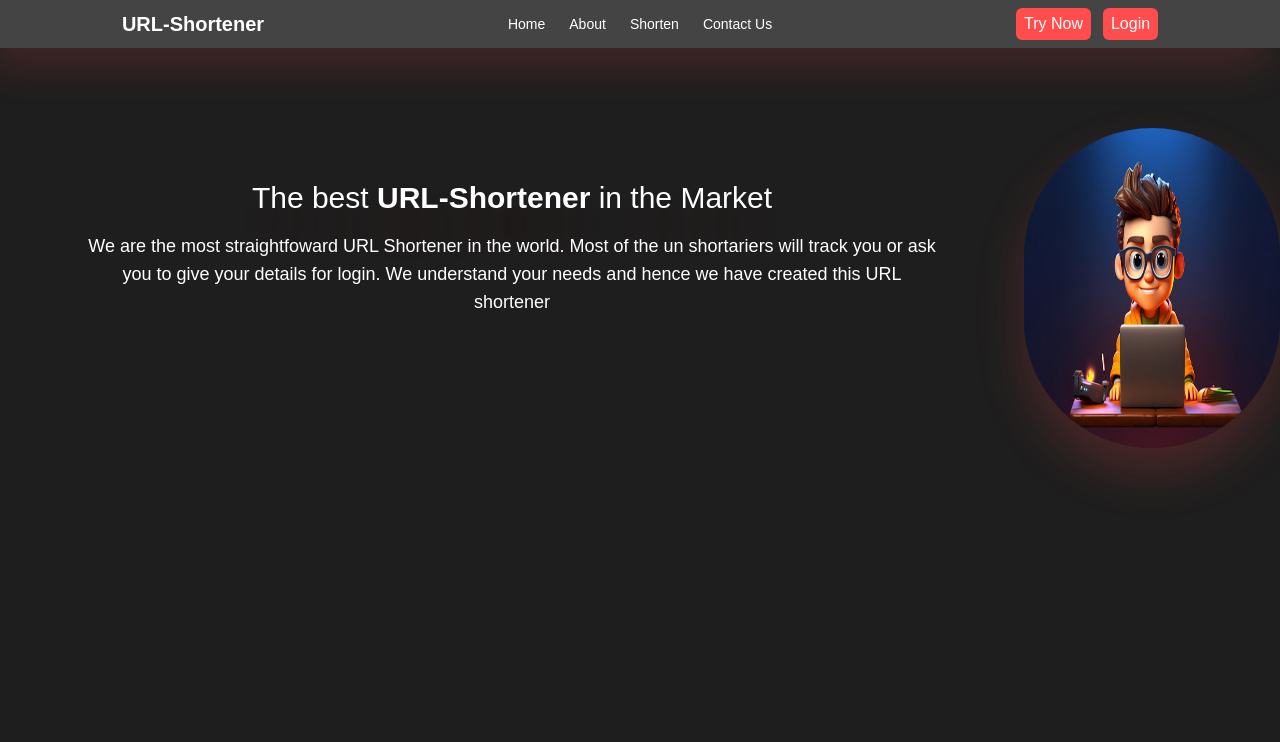
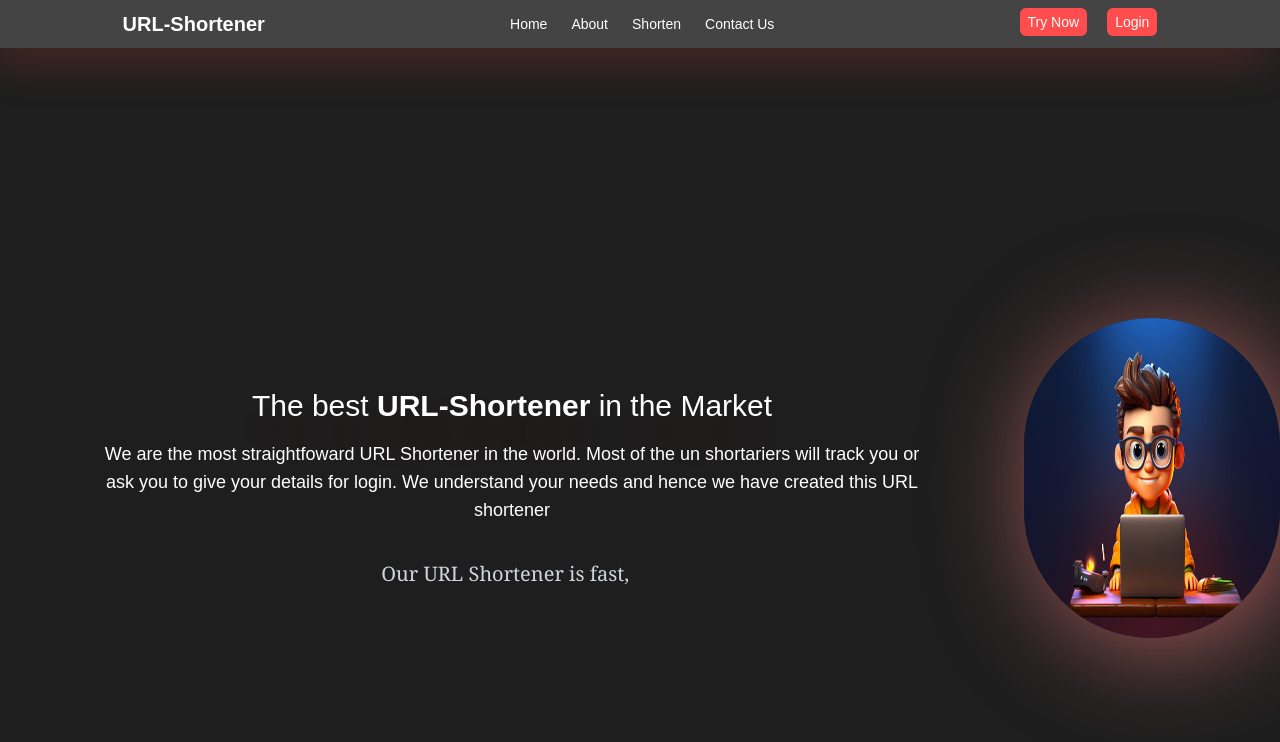
Before and after one commit to Sree-Charan-6522/Url-Shortener, a Next.js app: page / in a window 1280 px wide. Shown: the top 742 px of the page. Built offline with nearby package versions, Linux system fonts and the light colour scheme; no server answers.

Commit message:
Final adjustments before deployment

```diff
--- a/app/Contact/page.js
+++ b/app/Contact/page.js
@@ -1,36 +1,124 @@
-import React from 'react'
+"use client";
+import React, { useRef, useEffect } from "react";
+import { useSession } from "next-auth/react";
+import Link from "next/link";
+import { motion } from "framer-motion";
+import { ToastContainer, toast, Zoom } from 'react-toastify';
+import 'react-toastify/dist/ReactToastify.css';
 
 const Contact = () => {
+  const { data: session } = useSession();
+
+
+  const formRef = useRef(null);
+
+  const popMesg = (e) => {
+    const form = formRef.current;
+    const name = form.querySelector("#name").value?.trim() || "";
+    const email = form.querySelector("#email").value?.trim() || "";
+    const message = form.querySelector("#message").value?.trim() || "";
+
+    if (!name || !email || !message) {
+      toast.warn('Please fill in all fields before submitting!', {
+      position: "top-right",
+      autoClose: 3000,
+      hideProgressBar: false,
+      closeOnClick: false,
+      pauseOnHover: true,
+      draggable: true,
+      progress: undefined,
+      theme: "dark",
+      transition: Zoom,
+      });
+      e.preventDefault();
+    } else {
+      toast.success('Submitted!', {
+      position: "top-right",
+      autoClose: 3000,
+      hideProgressBar: false,
+      closeOnClick: false,
+      pauseOnHover: true,
+      draggable: true,
+      progress: undefined,
+      theme: "dark",
+      transition: Zoom,
+      });
+      form.reset(); // Reset the form fields after submission
+      e.preventDefault(); // Prevent page reload
+    }
+  }
+
+  if (!session) {
     return (
-    <div className="min-h-screen bg-[#1e1e1e] text-white flex flex-col justify-center items-center px-6">
-    <h1 className="!text-4xl font-bold mb-4 text-[#FF4C4C]">Contact Us</h1>
-    <p className="!text-lg text-center text-gray-300 mb-6">
+      <div className="min-h-[53.7em] bg-[#1e1e1e] text-white flex flex-col justify-center items-center !px-6 max-md:justify-start max-md:!py-5">
+        <h1 className="!text-4xl font-bold text-[#FF4C4C] !mb-6">Please Login</h1>
+        <motion.div whileHover={{ scale: 1.1 }} whileTap={{ scale: 0.9 }}>
+          <button className="!px-4 !py-2 rounded">
+            <Link href="/login">Login</Link>
+          </button>
+        </motion.div>
+      </div>
+    );
+  }
+
+  return (
+    <>
+      <ToastContainer
+        position="top-right"
+        autoClose={5000}
+        hideProgressBar={false}
+        newestOnTop={false}
+        closeOnClick={false}
+        rtl={false}
+        pauseOnFocusLoss
+        draggable
+        pauseOnHover
+        theme="colored"
+        transition={Zoom}
+      />
+      <div className="min-h-[53.7em] bg-[#1e1e1e] text-white flex flex-col justify-center items-center px-6 max-md:justify-start max-md:py-5">
+
+        <h1 className="text-4xl font-bold mb-4 text-[#FF4C4C]">Contact Us</h1>
+        <p className="text-lg text-center text-gray-300 mb-6">
           Have questions, feedback, or just want to say hi? Drop us a message below.
         </p>
-    <form className="w-full max-w-md flex flex-col gap-4">
+        <form
+          ref={formRef}
+          // onSubmit={()=>handleSubmit()}
+          className="w-full max-w-md flex flex-col gap-4 items-center"
+        >
           <input
+            id="name"
             type="text"
             placeholder="Your Name"
-        className="bg-[#444444] text-white px-4 py-2 rounded !focus:outline-none"
+            className="bg-[#444444] text-white w-[325px] max-md:w-[265px] px-4 py-2 rounded focus:outline-none"
           />
           <input
+            id="email"
             type="email"
             placeholder="Your Email"
-        className="bg-[#444444] text-white px-4 py-2 rounded !focus:outline-none"
+            className="bg-[#444444] text-white w-[325px] max-md:w-[265px] px-4 py-2 rounded focus:outline-none"
           />
           <textarea
+            id="message"
             placeholder="Your Message"
-        className="bg-[#444444] text-white px-4 py-2 rounded h-32 !resize-none f!ocus:outline-none"
+            className="bg-[#444444] text-white w-[325px] max-md:w-[265px] px-4 py-2 rounded h-32 resize-none focus:outline-none"
           />
+          <div className="h-10" >
+            <motion.div whileHover={{ scale: 1.1 }} whileTap={{ scale: 0.9 }}>
               <button
+                onClick={(e) => popMesg(e)}
                 type="submit"
-        className="bg-[#FF4C4C] hover:bg-[#e13a3a] text-white px-4 py-2 rounded font-medium cursor-pointer"
+                className="bg-[#FF4C4C] disabled:bg-gray-600 hover:bg-[#e13a3a] text-white px-4 py-2 rounded font-medium cursor-pointer"
               >
                 Send Message
               </button>
+            </motion.div>
+          </div>
         </form>
       </div>
-  )
-}
+    </>
+  );
+};
 
-export default Contact
+export default Contact;
--- a/app/api/shorten/route.js
+++ b/app/api/shorten/route.js
@@ -1,5 +1,6 @@
 import { NextResponse } from 'next/server'
 import mongoose from 'mongoose'
+
 
 const connect = async () => {
   if (mongoose.connections[0].readyState) return
@@ -37,3 +38,7 @@ export async function POST(req) {
     return NextResponse.json({ error: 'Internal Server Error', detail: error.message }, { status: 500 })
   }
 }
+
+export async function GET() {
+  return NextResponse.json({ message: "API is working!" })
+}
--- a/app/globals.css
+++ b/app/globals.css
@@ -31,4 +31,5 @@ button {
 
 button:hover {
   background-color: #FF6B6B;
+  color:aquamarine;
 }
--- a/app/page.js
+++ b/app/page.js
@@ -1,18 +1,70 @@
+"use client"
+
 import Image from "next/image";
 import Link from "next/link";
+import { motion } from "framer-motion";
+import React,{ useState, useEffect } from "react";
 
 export default function Home() {
+
+  const TypewriterEffect = () => {
+    const text = [
+    "  Our URL Shortener is fast, efficient, and easy to use. ",
+    " No personal information required – Just shorten and share. ",
+    " Your privacy is our priority, and we don’t track you! ",
+    " Welcome to our URL Shortener! We make linking easy and simple. "];
+    const [displayedText, setDisplayedText] = useState("");
+
+    useEffect(() => {
+      let index = 0;
+      let ti = 0;
+      const interval = setInterval(() => {
+        if (ti < text.length && index < text[ti].length) {
+          setDisplayedText((prevText) => prevText + text[ti][index]);
+          index += 1;
+        } else {
+          index = 0;
+          ti += 1;
+          if (ti === text.length) {
+            ti = 0;
+          }
+          setDisplayedText(""); // Clear text for next iteration
+        }
+      }, 200); // Change interval time for speed
+      return () => clearInterval(interval); // Cleanup interval on unmount
+    }, []);
+
+
+    return (
+      <motion.div className="text-center !mt-4 !text-xl text-gray-300"  initial={{ opacity: 0 }} animate={{ opacity: 1 }} transition={{ duration: 0.5 }}>
+        <p className="font-serif">
+          {displayedText}
+          <motion.span className="!font-extrabold !text-2xl" animate={{ opacity: [0, 1, 0] }} transition={{ repeat: Infinity, duration: 0.5 }}>|</motion.span>
+        </p> {/* Typewriter text */}
+      </motion.div>
+    );
+  };
+
+
   return (
-    <div className=" text-white flex max-md:flex max-md:flex-col max-md:h-[50em] w-screen h-100">
-      <div className="w-[80%] max-md:h-[50%] max-md:w-full flex flex-col max-md: justify-center items-center gap-4 ">
+    <div className=" text-white flex max-md:flex max-md:flex-col max-md:h-[50em] w-screen h-[53.7em]">
+
+      <div className="w-[80%] max-md:h-[50%] max-md:w-full flex flex-col max-md: justify-center items-center !mt-5 gap-4 !px-4">
         <h1 className="!text-3xl text-center text-shadow-[0px_25px_50px_#FF4C4C33]">The best <strong><Link href="/">URL-Shortener</Link></strong> in the Market</h1>
         <p className="!text-lg w-5/6 text-center">We are the most straightfoward URL Shortener in the world. Most of the un shortariers will track you or ask you to give your details for login. We understand your needs and hence we have created this URL shortener</p>
+        <div className="max-md:w-full max-md:h-[50%] ">
+            <TypewriterEffect />
+        </div>
       </div>
-      <div className="w-[20%] max-md:h-[50%] max-md:w-full flex justify-start max-md:justify-center max-md:items-center items-end">
-        <div className="relative  h-80 w-80  rounded-full overflow-hidden max-md:shadow-[0px_0px_450px_#FF4C4C33] shadow-[0px_25px_50px_#FF4C4C33]">
+      <div className="w-[20%] max-md:h-[50%] max-md:w-full flex justify-center max-md:justify-center max-md:items-center items-center">
+
+        <div className="relative  h-80 w-80  rounded-full overflow-hidden shadow-[10px_10px_100px_#ff818199] max-md:shadow-[0px_0px_80px_#f47979e8]">
         <Image className="max-md:hidden" src="/me.png" alt="me" fill={true} />
         </div>
       </div>
   </div>
   );
 }
+
+
+// max-md:shadow-[0px_0px_450px_#FF4C4C33] shadow-[0px_25px_50px_#FF4C4C33]
--- a/components/NavBar.js
+++ b/components/NavBar.js
@@ -7,6 +7,7 @@ import { useSession, signIn, signOut } from "next-auth/react"
 import { ToastContainer, toast, Flip } from 'react-toastify';
 import 'react-toastify/dist/ReactToastify.css';
 import { useEffect, useRef } from "react";
+import { motion } from 'framer-motion'
 
 const NavBar = () => {
   const [isOpen, setIsOpen] = useState(false)
@@ -65,29 +66,33 @@ const NavBar = () => {
 
           {/* Desktop Nav Links */}
           <ul className="hidden md:flex gap-6 items-center text-sm text-dark-muted">
-            <li onClick={()=>{}}className="hover:text-[#FF4C4C] cursor-pointer"><Link href="/">Home</Link></li>
-            <li className="hover:text-[#FF4C4C] cursor-pointer"><Link href="/About">About</Link></li>
-            <li className="hover:text-[#FF4C4C] cursor-pointer"><Link href="/Shorten">Shorten</Link></li>
-            <li className="hover:text-[#FF4C4C] cursor-pointer"><Link href="/Contact">Contact Us</Link></li>
+            <Link href="/"><li onClick={()=>{}}className="hover:text-[#FF4C4C] cursor-pointer">Home</li></Link>
+            <Link href="/About"><li className="hover:text-[#FF4C4C] cursor-pointer">About</li></Link>
+            <Link href="/Shorten"><li className="hover:text-[#FF4C4C] cursor-pointer">Shorten</li></Link>
+            <Link href="/Contact"><li className="hover:text-[#FF4C4C] cursor-pointer">Contact Us</li></Link>
           </ul>
 
           {/* Buttons */}
-          <div className="hidden md:flex gap-3">
-            <button className="bg-accent-red hover:bg-accent-redHover !px-2 !py-1 rounded text-sm">
-              <Link href="/Shorten">Try Now</Link>
-            </button>
-            <button className="border border-accent-red text-accent-red hover:bg-accent-red hover:text-white !px-2 !py-1 rounded text-sm">
+          <div className="hidden md:flex gap-5 h-8">
+          <motion.div className='hover:!text-lg' whileHover={{ scale: 1.1 }} whileTap={{ scale: 0.9 }}>
+                  <button className="bg-accent-red hover:bg-accent-redHover !px-2 !py-1 rounded !text-sm">
+                  <Link href="/Shorten">Try Now</Link>
+                  </button>
+                </motion.div>
+          <motion.div className='hover:!text-lg' whileHover={{ scale: 1.1 }} whileTap={{ scale: 0.9 }}>
+            <button className="border border-accent-red text-accent-red hover:bg-accent-red hover:text-white !px-2 !py-1 rounded !text-sm">
               {session ? (
 
-                <div className='flex gap-2 items-center cursor-pointer' onClick={() => { handleSignOut()}}>
-                  <img src={session.user.image} className='h-6 w-6 rounded' alt="" />
+                <div className='flex gap-2 items-center cursor-pointer !text-sm' onClick={() => { handleSignOut()}}>
+                  <img src={session.user.image} className='h-4 w-4 rounded' alt="" />
                   <span>{session.user.name}</span>
                 </div>
               ) : (
                 <Link href="/login">Login</Link>
               )
-              }
+            }
             </button>
+            </motion.div>
           </div>
 
           {/* Mobile Hamburger Icon */}
@@ -100,18 +105,18 @@ const NavBar = () => {
 
         {/* Mobile Dropdown Menu */}
         {isOpen && (
-          <div className="md:hidden mt-4 bg-dark-contrast rounded-lg p-4 space-y-2 text-sm text-dark-muted">
-            <div className='flex flex-col justify-center items-center gap-2'>
+          <div className="md:hidden !mt-4 bg-dark-contrast rounded-lg !p-4 space-y-2 !text-sm text-dark-muted ">
+            <div className='flex flex-col justify-center items-center gap-2 !mb-4'>
               <Link className='hover:text-[#FF4C4C]' href="/">Home</Link>
               <Link className='hover:text-[#FF4C4C]' href="/About">About</Link>
               <Link className='hover:text-[#FF4C4C]' href="/Shorten">Shorten</Link>
               <Link className='hover:text-[#FF4C4C]' href="/Contact">Contact Us</Link>
             </div>
-            <div className="pt-2 flex flex-col gap-2">
-              <button className="bg-accent-red hover:bg-accent-redHover px-4 py-2 rounded text-sm">
+            <div className="!pt-2 flex flex-col gap-2">
+              <button className="bg-accent-red hover:bg-accent-redHover !px-4 !py-2 rounded !text-sm">
                 <Link href="/Shorten">Try Now</Link>
               </button>
-              <button className="border border-accent-red text-accent-red hover:bg-accent-red hover:text-white px-4 py-2 rounded text-sm">
+              <button className="border border-accent-red text-accent-red hover:bg-accent-red hover:text-white !px-4 !py-2 rounded !text-sm">
                 {session ? (
                   <div className='flex gap-2 items-center' onClick={() => handleSignOut()}>
                     <img src={session.user.image} className='h-6 w-6 rounded' alt="" />
--- a/package.json
+++ b/package.json
@@ -9,6 +9,7 @@
     "lint": "next lint"
   },
   "dependencies": {
+    "framer-motion": "^12.6.5",
     "lucide-react": "^0.487.0",
     "mongoose": "^8.13.2",
     "next": "15.3.0",
```
Also changed, not shown: app/About/page.js (+6 -1 lines), app/Shorten/page.js (+29 -5 lines), app/[shorturl]/page.js (added, +30 -0 lines), app/login/page.js (+7 -2 lines), public/http.gif (added), 1 other file (tests, documents, lock files or other folders). Lines whose indentation alone changed are shown as unchanged.
